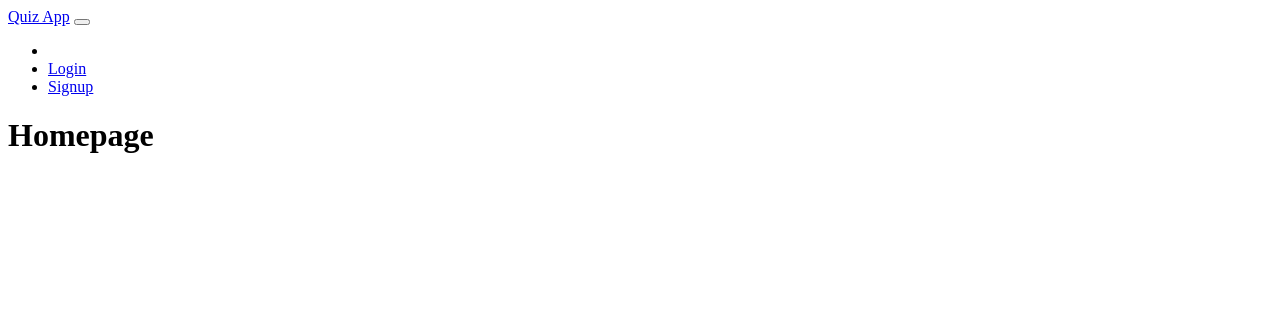
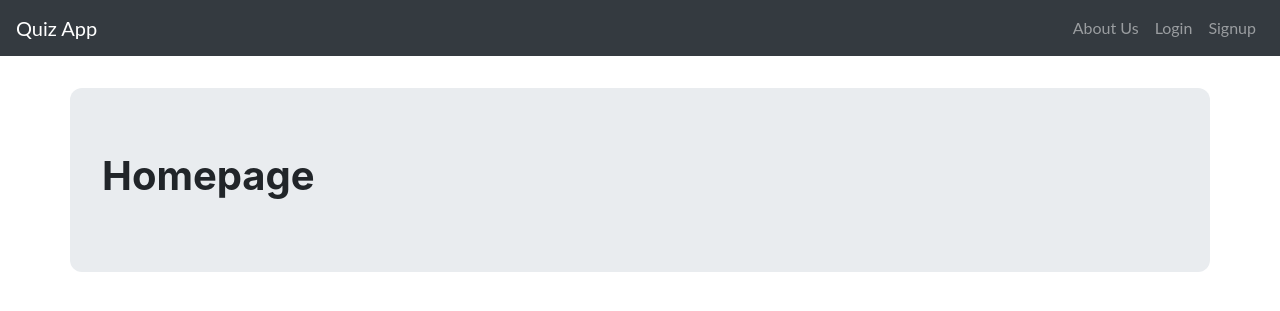
Before and after one commit to aniket2306/We_the_koders, a Django app: page / in a window 1280 px wide. Shown: the top 311 px of the page. Run offline with Django 3.2, Linux system fonts and the light colour scheme; some libraries are stand-ins or nearby versions.

Commit message:
loaded static files, added css, added aboutus

```diff
--- a/django-quiz-app-master/quiz/templates/base.html
+++ b/django-quiz-app-master/quiz/templates/base.html
@@ -1,4 +1,5 @@
 {% load i18n %}
+{% load static %}
 <!DOCTYPE html>
 <html xmlns:fb="http://www.facebook.com/2008/fbml" xmlns="http://www.w3.org/1999/xhtml" xml:lang="en" lang="en" dir="ltr">
 
@@ -10,7 +11,7 @@
 
   <!-- styles -->
   <!--<link rel="stylesheet" href="">-->
-  <link rel="stylesheet" href="" integrity=""crossorigin="anonymous">
+  <link rel="stylesheet" href="{% static 'styles.css'%}" integrity=""crossorigin="anonymous">
   <!-- HTML5 shim, for IE6-8 support of HTML5 elements -->
   <!--[if lt IE 9]>
 <script src=""></script>
@@ -38,6 +39,7 @@
 
       </ul>
       <ul class="navbar-nav ml-auto">
+        <li><a class="nav-link" href="{% url 'aboutus' %}">About Us</a></li>
         <li class="nav-item ">
           {% if user.is_authenticated %}
           <a class="nav-link" href="{% url 'logout' %}">logout</a>
@@ -54,7 +56,7 @@
 
   <!-- Before the quiz content -->
 
-  <div class="container">
+  <div class="container jumbotron">
     {% if messages %} {% for message in messages %}
     <div class="alert alert-warning alert-dismissable" role="alert">
       <button type="button" class="close" data-dismiss="alert" aria-label="Close">
```
